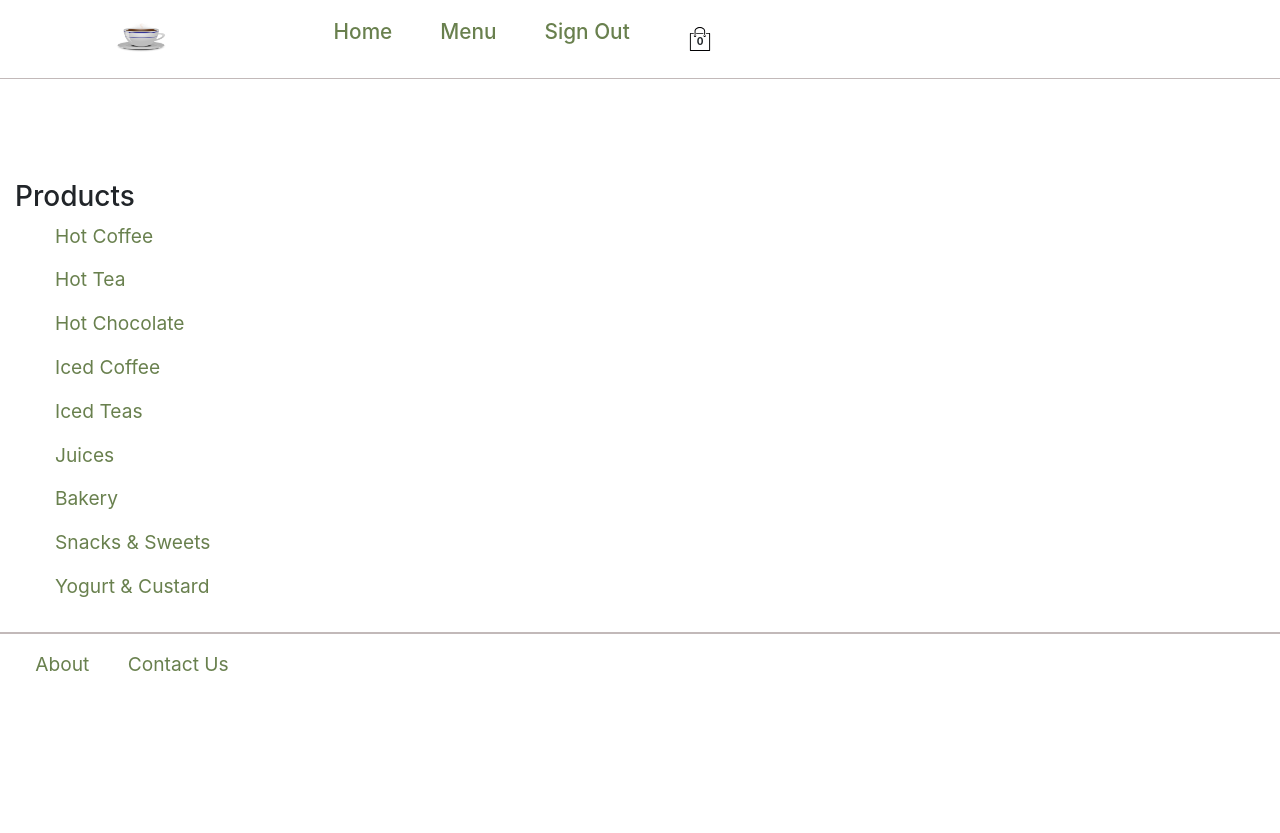
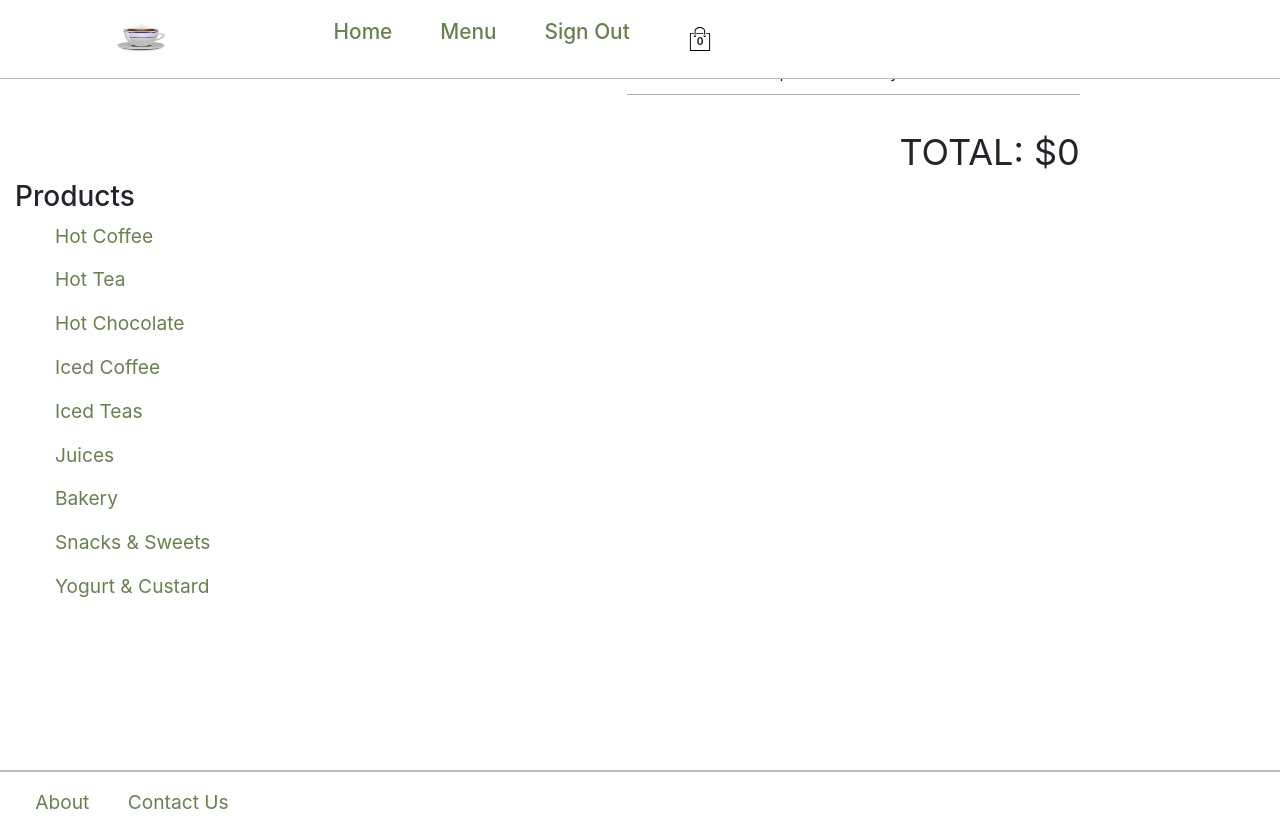
Before and after one commit to thenicedeveloper/dailycafe, a React (Create React App) app in the folder client/: page /checkout in a window 1280 px wide. Before the commit the page ends 800 px from the top, so only its background shows below. Built offline with nearby package versions, Linux system fonts and the light colour scheme.

Commit message:
added the checkout page & checkout-item.component

```diff
--- a/client/src/App.js
+++ b/client/src/App.js
@@ -16,6 +16,7 @@ import HomePage from "./pages/home/HomePage";
 import Product from "./pages/product/Product";
 import SignIn from "./pages/sign-in/SignIn";
 import Footer from "./components/footer/Footer";
+import CheckoutPage from './pages/checkout/checkout.component';
 import { connect } from "react-redux";
 import { setCurrentUser } from "./redux/user/user.actions";
 import { createStructuredSelector } from "reselect";
@@ -44,6 +45,7 @@ class App extends Component {
               <Col xs={12} md={8}>
                 <Route exact path="/home" component={HomePage} />
                 <Route exact path="/product" component={Product} />
+                <Route exact path="/checkout" component={CheckoutPage} />
                 <Route
                   exact
                   path="/signin"
--- /dev/null
+++ b/client/src/components/checkout-item/checkout-item.component.jsx
@@ -0,0 +1,46 @@
+import React from 'react';
+import { connect } from 'react-redux';
+
+import {
+  clearItemFromCart,
+  addItem,
+  removeItem
+} from '../../redux/cart/cart.actions';
+
+import './checkout-item.styles.scss';
+
+const CheckoutItem = ({ cartItem, clearItem, addItem, removeItem }) => {
+  const { name, imageUrl, price, quantity } = cartItem;
+  return (
+    <div className='checkout-item'>
+      <div className='image-container'>
+        <img src={imageUrl} alt='item' />
+      </div>
+      <span className='name'>{name}</span>
+      <span className='quantity'>
+        <div className='arrow' onClick={() => removeItem(cartItem)}>
+          &#10094;
+        </div>
+        <span className='value'>{quantity}</span>
+        <div className='arrow' onClick={() => addItem(cartItem)}>
+          &#10095;
+        </div>
+      </span>
+      <span className='price'>{price}</span>
+      <div className='remove-button' onClick={() => clearItem(cartItem)}>
+        &#10005;
+      </div>
+    </div>
+  );
+};
+
+const mapDispatchToProps = dispatch => ({
+  clearItem: item => dispatch(clearItemFromCart(item)),
+  addItem: item => dispatch(addItem(item)),
+  removeItem: item => dispatch(removeItem(item))
+});
+
+export default connect(
+  null,
+  mapDispatchToProps
+)(CheckoutItem);
--- /dev/null
+++ b/client/src/components/checkout-item/checkout-item.styles.scss
@@ -0,0 +1,41 @@
+.checkout-item {
+    width: 100%;
+    display: flex;
+    min-height: 100px;
+    border-bottom: 1px solid darkgrey;
+    padding: 15px 0;
+    font-size: 20px;
+    align-items: center;
+
+    .image-container {
+      width: 23%;
+      padding-right: 15px;
+
+      img {
+        width: 100%;
+        height: 100%;
+      }
+    }
+    .name,
+    .quantity,
+    .price {
+      width: 23%;
+    }
+
+    .quantity {
+      display: flex;
+
+      .arrow {
+        cursor: pointer;
+      }
+
+      .value {
+        margin: 0 10px;
+      }
+    }
+
+    .remove-button {
+      padding-left: 12px;
+      cursor: pointer;
+    }
+  }
--- /dev/null
+++ b/client/src/pages/checkout/checkout.component.jsx
@@ -0,0 +1,45 @@
+import React from 'react';
+import { connect } from 'react-redux';
+import { createStructuredSelector } from 'reselect';
+
+import CheckoutItem from '../../components/checkout-item/checkout-item.component';
+
+import {
+  selectCartItems,
+  selectCartTotal
+} from '../../redux/cart/cart.selectors';
+
+import './checkout.styles.scss';
+
+const CheckoutPage = ({ cartItems, total }) => (
+  <div className='checkout-page'>
+    <div className='checkout-header'>
+      <div className='header-block'>
+        <span>Product</span>
+      </div>
+      <div className='header-block'>
+        <span>Description</span>
+      </div>
+      <div className='header-block'>
+        <span>Quantity</span>
+      </div>
+      <div className='header-block'>
+        <span>Price</span>
+      </div>
+      <div className='header-block'>
+        <span>Remove</span>
+      </div>
+    </div>
+    {cartItems.map(cartItem => (
+      <CheckoutItem key={cartItem.id} cartItem={cartItem} />
+    ))}
+    <div className='total'>TOTAL: ${total}</div>
+  </div>
+);
+
+const mapStateToProps = createStructuredSelector({
+  cartItems: selectCartItems,
+  total: selectCartTotal
+});
+
+export default connect(mapStateToProps)(CheckoutPage);
--- /dev/null
+++ b/client/src/pages/checkout/checkout.styles.scss
@@ -0,0 +1,31 @@
+.checkout-page {
+    width: 55%;
+    min-height: 90vh;
+    display: flex;
+    flex-direction: column;
+    align-items: center;
+    margin: 50px auto 0;
+
+    .checkout-header {
+      width: 100%;
+      padding: 10px 0;
+      display: flex;
+      justify-content: space-between;
+      border-bottom: 1px solid darkgrey;
+
+      .header-block {
+        text-transform: capitalize;
+        width: 23%;
+
+        &:last-child {
+          width: 8%;
+        }
+      }
+    }
+
+    .total {
+      margin-top: 30px;
+      margin-left: auto;
+      font-size: 36px;
+    }
+  }
```
